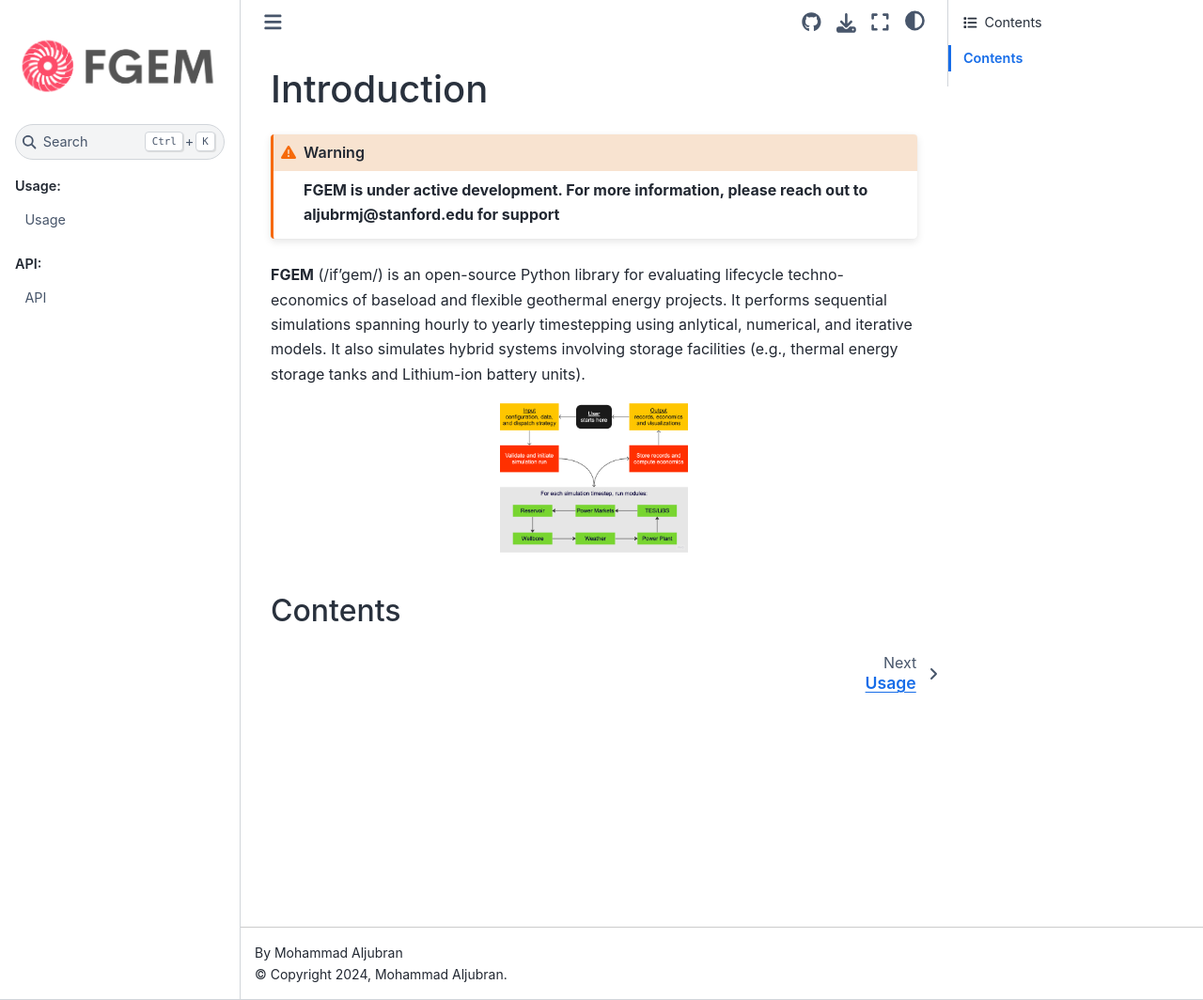
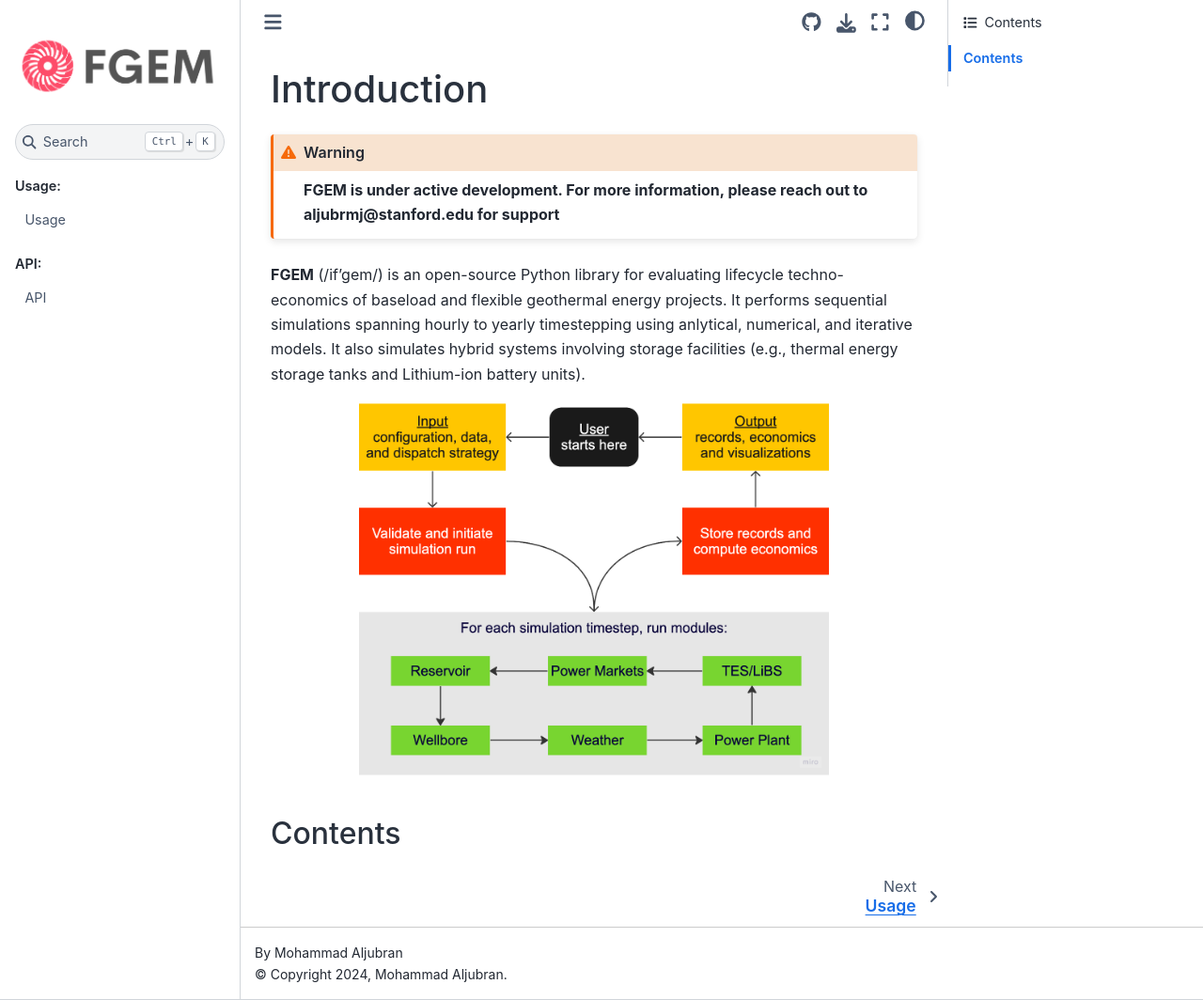
Before and after one commit to tahayehia1995/FGEM, a Sphinx documentation site: the page built from docs/source/index.md, in a window 1280 px wide and 1064 px high. Shown: the whole window at 94% size. Built offline with Sphinx 7.4.7 and the Sphinx Book theme 1.1.4, drawn with Linux system fonts in a browser that asks for light colours.

Commit message:
Update index.md

```diff
--- a/docs/source/index.md
+++ b/docs/source/index.md
@@ -7,7 +7,7 @@
 **FGEM** (/if'gem/) is an open-source Python library for evaluating lifecycle techno-economics of baseload and flexible geothermal energy projects. It performs sequential simulations spanning hourly to yearly timestepping using anlytical, numerical, and iterative models. It also simulates hybrid systems involving storage facilities (e.g., thermal energy storage tanks and Lithium-ion battery units).
 
 <div align="center">
-  <img src="_static/flowchart.png" alt="logo" width="200" height="auto" />
+  <img src="_static/flowchart.png" alt="logo" width="500" height="auto" />
 </div>
 
 
```
